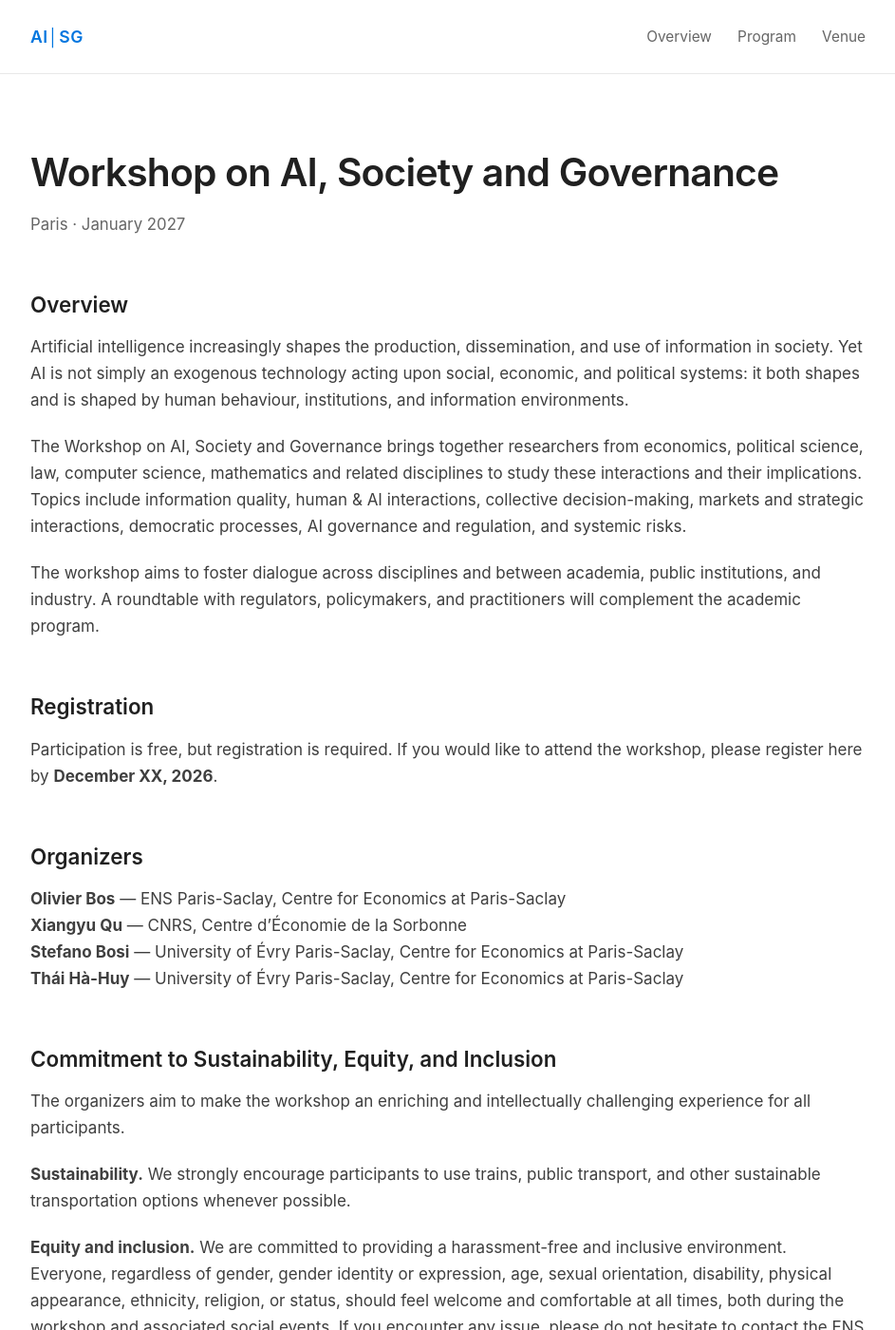
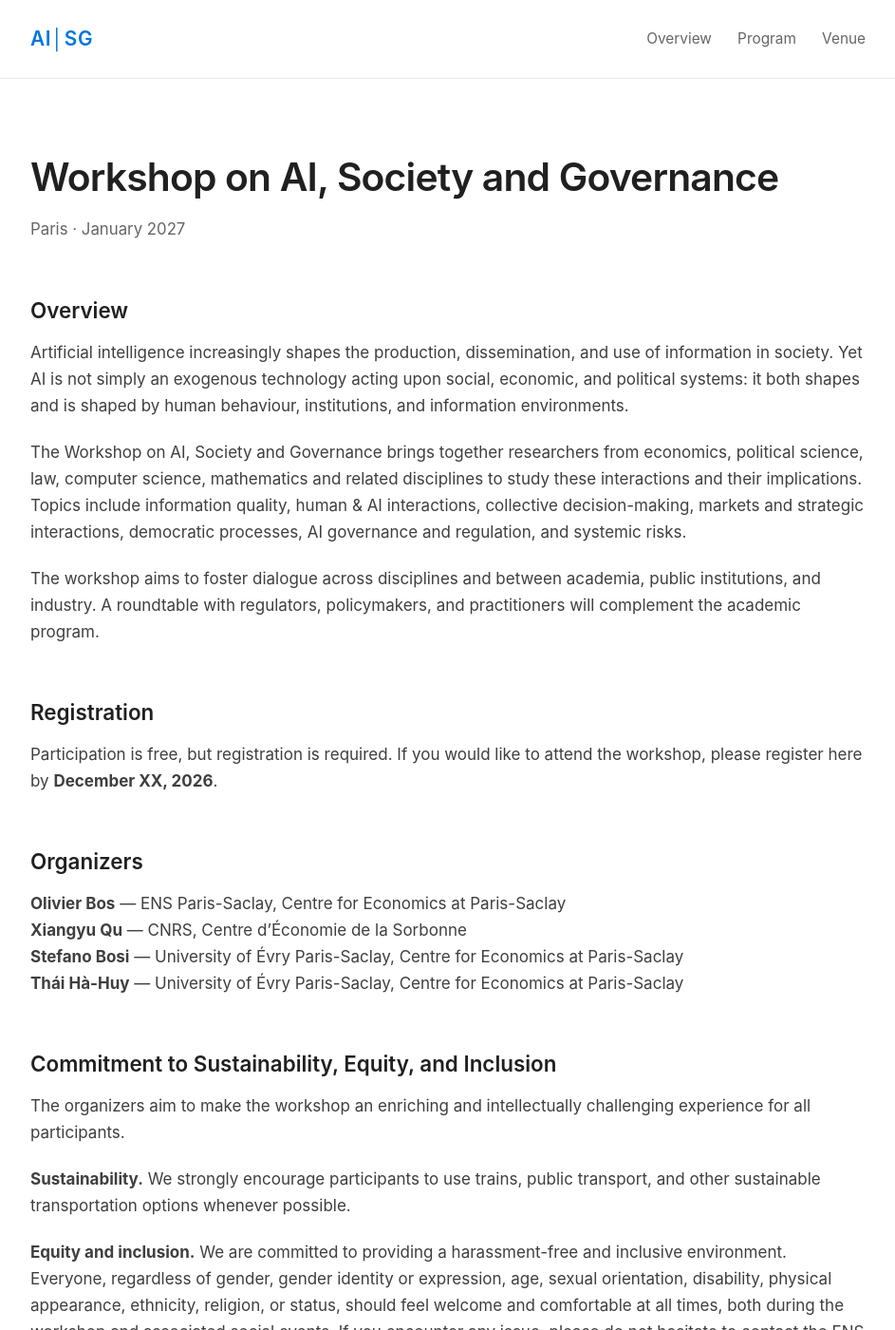
Before and after one commit to ai-society-governance/ai-society-governance.github.io, a Jekyll site: the page built from index.md, in a window 1280 px wide and 1400 px high. Shown: the whole window at 95% size, without its empty margins (168-1111 px from the left). Built offline with Jekyll 4.4.1, drawn with Linux system fonts in a browser that asks for light colours; our own code applies the rules of GitHub Pages for plain Markdown files.

Commit message:
Update style.css

```diff
--- a/assets/css/style.css
+++ b/assets/css/style.css
@@ -117,7 +117,7 @@ h3 {
   color: var(--accent);
   text-decoration: none;
   font-weight: 600;
-  font-size: 1.1rem;
+  font-size: 1.3rem;
   letter-spacing: 0.03em;
 }
 
```
